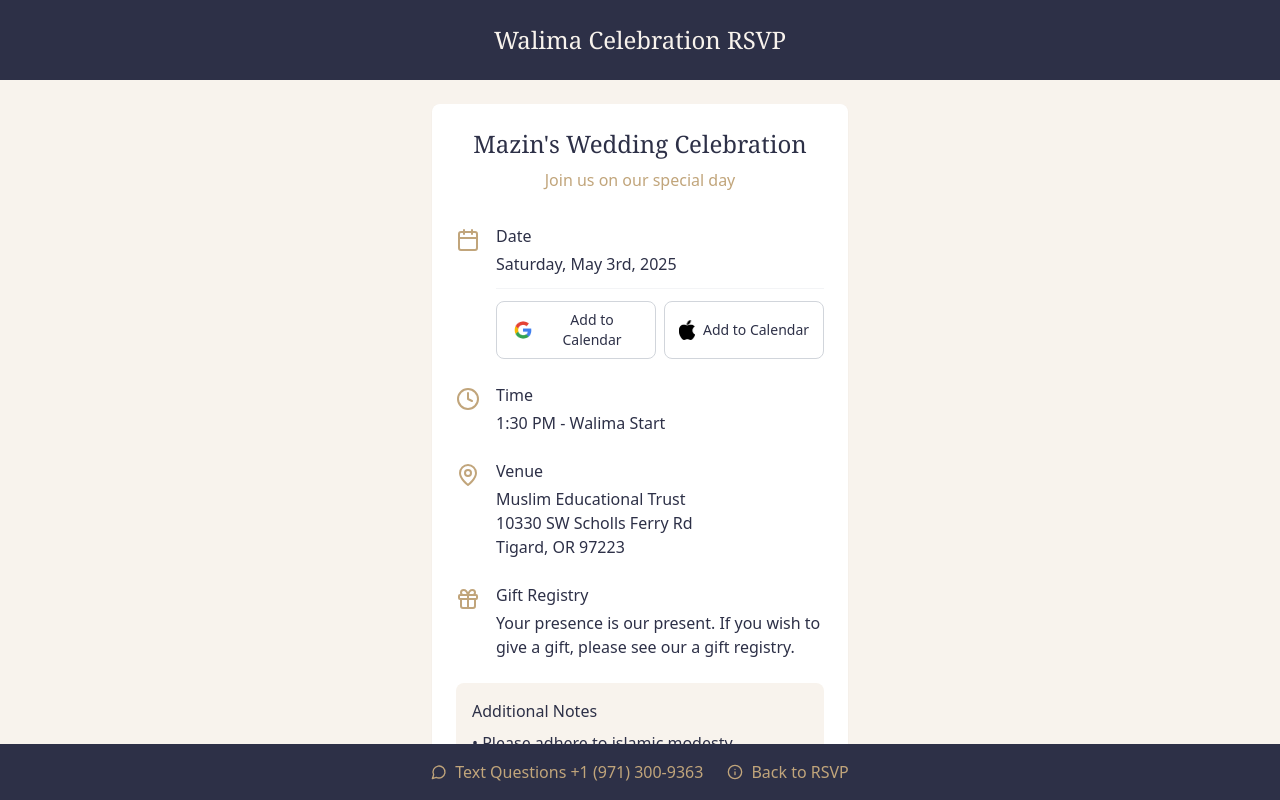
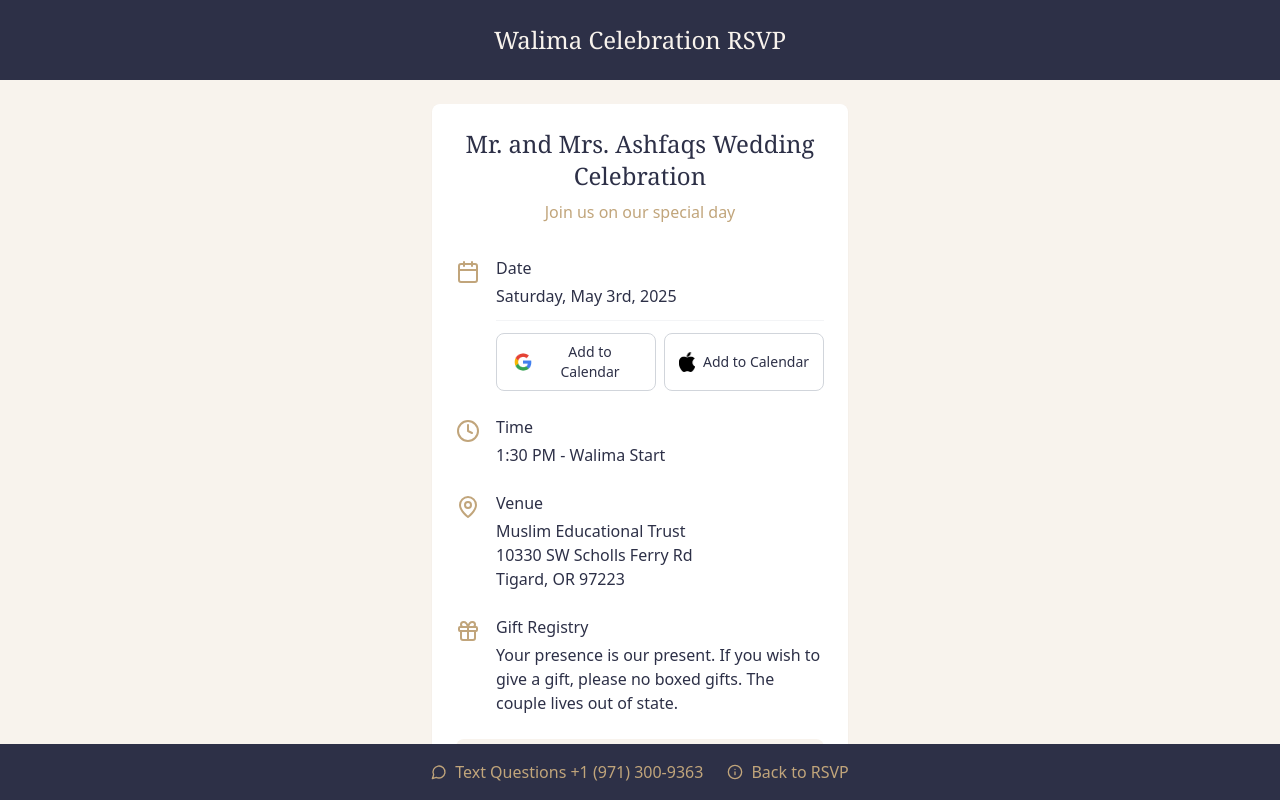
Before and after one commit to mangodevio/RSVP, a React (Vite) app: page /#/info in a window 1280 px wide. Built offline with nearby package versions, Linux system fonts and the light colour scheme.

Commit message:
update name

```diff
--- a/src/components/WeddingInfo.tsx
+++ b/src/components/WeddingInfo.tsx
@@ -1,5 +1,5 @@
 import React from "react";
-import { MapPin, Calendar, Clock, Gift, CalendarPlus } from "lucide-react";
+import { MapPin, Calendar, Clock, Gift } from "lucide-react";
 import {
   createWeddingEvent,
   generateGoogleCalendarUrl,
@@ -22,7 +22,7 @@ function WeddingInfo() {
     <div className="space-y-6 sm:space-y-8 bg-white p-4 sm:p-6 rounded-lg shadow-sm">
       <div className="text-center mb-6 sm:mb-8">
         <h1 className="text-xl sm:text-2xl font-serif mb-2">
-          Mazin's Wedding Celebration
+          Mr. and Mrs. Ashfaqs Wedding Celebration
         </h1>
         <p className="text-[#c1a57b]">Join us on our special day</p>
       </div>
@@ -42,9 +42,9 @@ function WeddingInfo() {
                   className="flex-1 bg-white border border-gray-300 py-2 px-3 rounded-lg flex items-center justify-center hover:bg-gray-50 transition-colors text-sm"
                 >
                   <img
-                    src="/google-logo.png"
+                    src="/RSVP/google-logo.png"
                     alt="Google"
-                    className="w-7 h-7 mr-1"
+                    className="w-7 h-7"
                   />
                   Add to Calendar
                 </button>
@@ -53,7 +53,7 @@ function WeddingInfo() {
                   className="flex-1 bg-white border border-gray-300 py-2 px-3 rounded-lg flex items-center justify-center hover:bg-gray-50 transition-colors text-sm"
                 >
                   <img
-                    src="/apple-logo.png"
+                    src="/RSVP/apple-logo.png"
                     alt="Apple"
                     className="w-4 h-5 mr-2"
                   />
@@ -92,7 +92,7 @@ function WeddingInfo() {
             <h2 className="font-medium mb-1">Gift Registry</h2>
             <p className="text-sm sm:text-base">
               Your presence is our present. If you wish to give a gift, please
-              see our a gift registry.
+              no boxed gifts. The couple lives out of state.
             </p>
           </div>
         </div>
@@ -105,6 +105,7 @@ function WeddingInfo() {
               • We are requesting no pictures to protect the privacy of bride,
               groom and other guests.
             </li>
+            <li>• Please arrive on time.</li>
           </ul>
         </div>
       </div>
```
